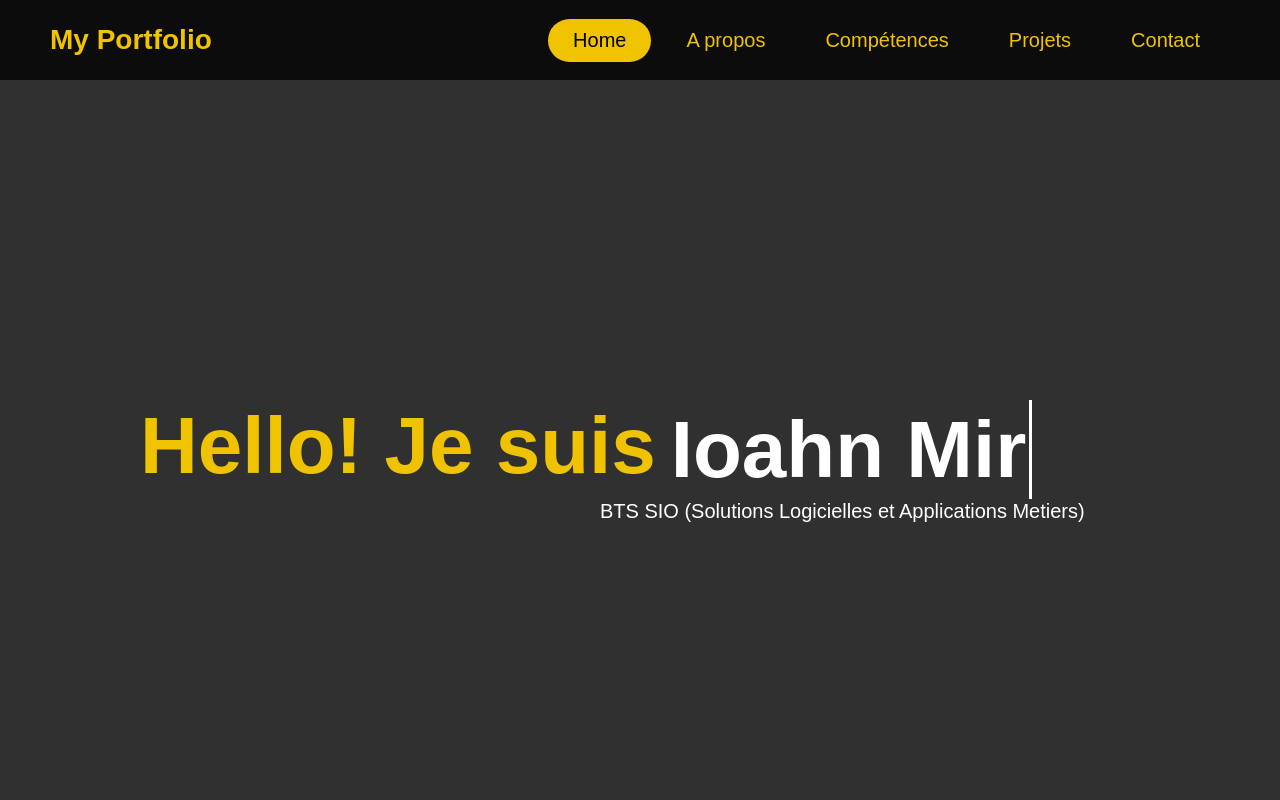
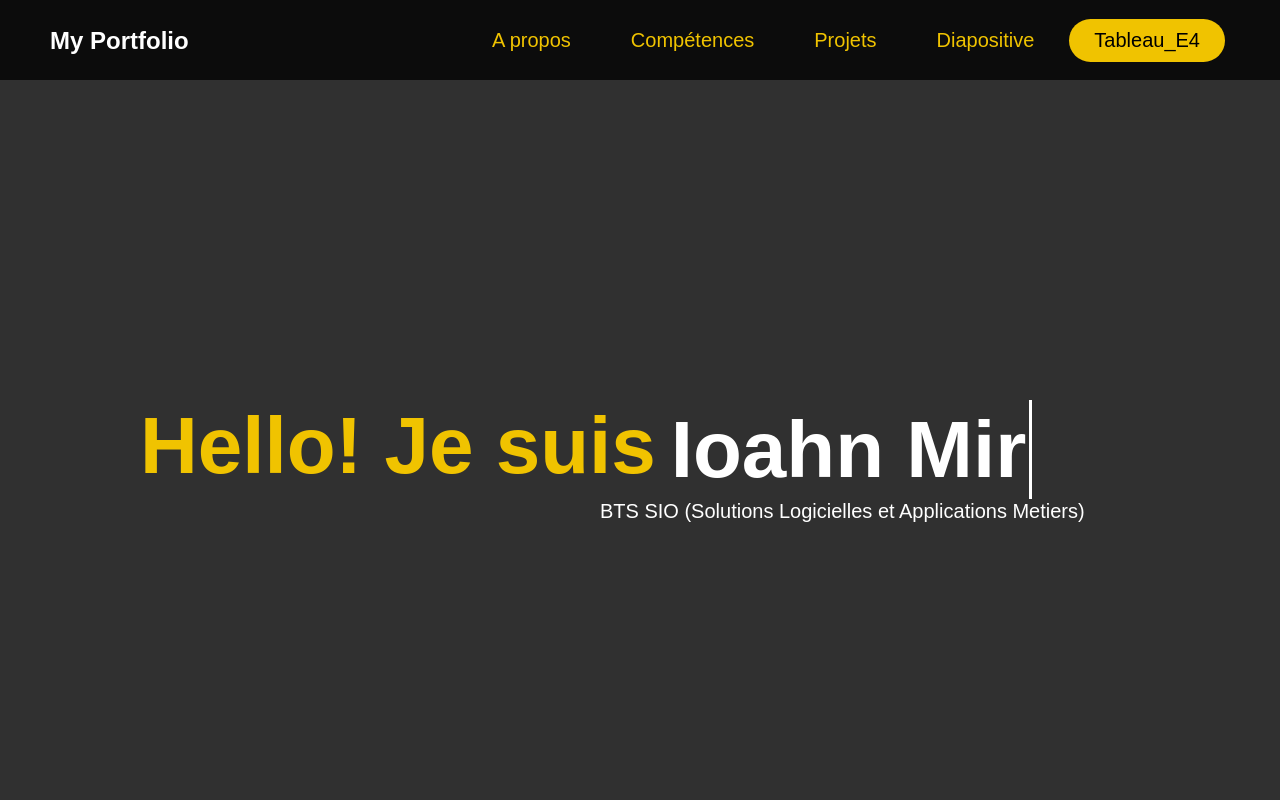
Before and after one commit to LeGamerWin/Portfolio, a plain HTML site: page index.html in a window 1280 px wide. Shown: the top 800 px of the page. Drawn offline with nearby package versions, Linux system fonts and the light colour scheme; a web font is replaced by a local one.

Commit message:
tableau E5

```diff
--- a/css/header.css
+++ b/css/header.css
@@ -90,3 +90,14 @@ header {
         margin-bottom: 12px;
     }
 }
+
+.logo-text {
+    color: white;
+    text-decoration: none; /* Retire le soulignement */
+    font-size: 24px; /* Taille de la police */
+    font-weight: bold;
+}
+
+.logo-text:hover {
+    opacity: 0.8; /* Effet léger au survol */
+}
--- a/index.html
+++ b/index.html
@@ -12,7 +12,9 @@
 </head>
 
 <Header>
-        <div class="logo">My Portfolio</div>
+    <div class="logo">
+        <a href="index.html" class="logo-text">My Portfolio</a>
+    </div>
     <div class="navItems">
         <div class="line"></div>
         <div class="line"></div>
@@ -21,23 +23,26 @@
     <nav class="nav-bar">
         <ul>
             <li>
-                    <a href="" class="active">Home</a>
-                </li>
-                <li>
                 <a href="#about">A propos</a>
             </li>
+
             <li>
                 <a href="#skills">Compétences</a>
             </li>
             <li>
                 <a href="#projects">Projets</a>
             </li>
+
             <li>
-                    <a href="#contact">Contact</a>
+                <a href="#diapositive" >Diapositive</a>
+            </li>
+            <li>
+                <a href="#resources" class="active">Tableau_E4</a>
             </li>
         </ul>
     </nav>
 </Header>
+
     <script>
         navItems = document.querySelector(".navItems");
         navItems.onclick = function() {
@@ -64,9 +69,9 @@
                 </div>
             </div>
         </div>
-        <div class="h2">BTS SIO (Solutions Logicielles et Applications Metiers)</div>
+        <div  class="h2">BTS SIO (Solutions Logicielles et Applications Metiers)</div>
 
-        <div id="about" class="about">A propos</div>
+        <div  id="about" class="about">A propos</div>
         <svg xmlns="http://www.w3.org/2000/svg" viewBox="0 0 1440 320"><path fill="#f0c300" fill-opacity="0.8" d="M0,288L48,272C96,256,192,224,288,197.3C384,171,480,149,576,165.3C672,181,768,235,864,250.7C960,267,1056,245,1152,250.7C1248,256,1344,288,1392,304L1440,320L1440,320L1392,320C1344,320,1248,320,1152,320C1056,320,960,320,864,320C768,320,672,320,576,320C480,320,384,320,288,320C192,320,96,320,48,320L0,320Z"></path></svg>
 
         <div class="About">
@@ -225,7 +230,7 @@
         </p>
     </div>
 
-    <img src="pictures/Google Alert.png"
+    <img  id="resources" src="pictures/Google Alert.png"
          alt="Frameworks Cross-Platform"
          class="definition-image"
          style="display: block;
@@ -235,6 +240,7 @@
                 height: auto;
                 border-radius: 8px;
                 box-shadow: 0 4px 6px rgba(0, 0, 0, 0.1);">
+
 </div>
 
 
@@ -249,12 +255,9 @@
 
 
 </div>
-<div class="resources" style="margin-top: 40px; text-align: center;">
+<div  class="resources"  style="margin-top: 40px; text-align: center;">
     <div class="title">Ressources</div>
-
-
-
-    <a href="./Ressources/6- Annexe 6-1 - Tableau de synthèse - Epreuve E4 - BTS SIO 2023 (1).xlsx"
+    <a  href="./Ressources/6- Annexe 6-1 - Tableau de synthèse - Epreuve E4 - BTS SIO 2023 (1).xlsx"
        download="Tableau_E4.xlsx"
        style="display: inline-block;
               margin: 10px;
```
Also changed, not shown: 2 other files. Lines whose indentation alone changed are shown as unchanged.
